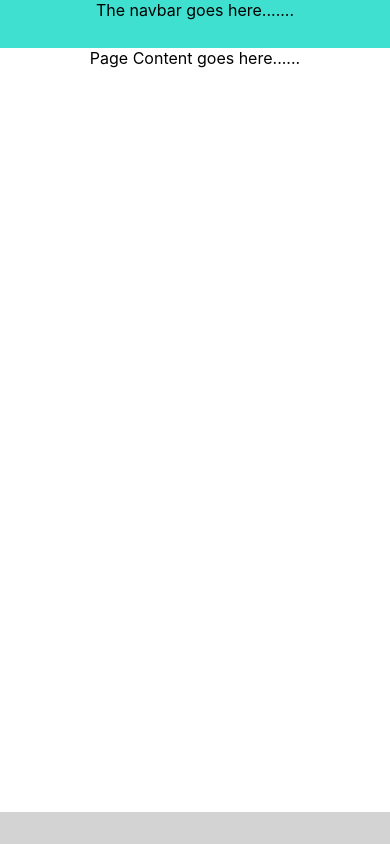
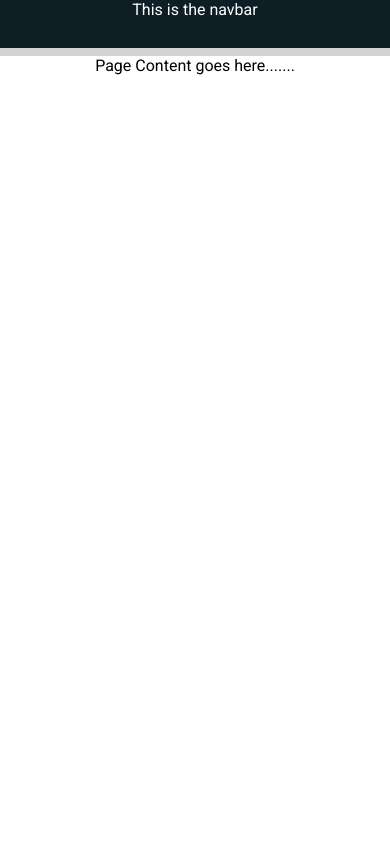
Before and after one commit to AyishaSeidu/dashboard_react, a React (Create React App) app: page / in a window 390 px wide. Built offline with nearby package versions, Linux system fonts and the light colour scheme.

Commit message:
make page responsive

```diff
--- a/src/App.css
+++ b/src/App.css
@@ -1,3 +1,5 @@
+@import url('https://fonts.googleapis.com/css2?family=Roboto:wght@300;400&display=swap');
+
 .App {
   text-align: center;
 }
--- a/src/components/NavBar.js
+++ b/src/components/NavBar.js
@@ -4,7 +4,7 @@ import React from 'react'
 function NavBar() {
     return (
         <NavBarContainer>
-            The navbar goes here.......
+            This is the navbar
         </NavBarContainer>
     )
 }
@@ -12,6 +12,13 @@ function NavBar() {
 export default NavBar
 
 const NavBarContainer = styled.div`
-background-color: turquoise;
+background-color: ${({theme})=>theme.colors.secondary};
 grid-area: navbar;
+width: 100vw;
+height: 100%;
+color:${({theme})=>theme.colors.primary};
+@media (${({theme})=>theme.mediaquery.largeScreens}) {
+ height: 100vh;
+ width: 100%;
+}
 `;
--- a/src/components/Page.js
+++ b/src/components/Page.js
@@ -17,13 +17,20 @@ function Page() {
 export default Page
 
 const PageContainer = styled.div`
+font-family: 'Roboto', sans-serif;
 background-color: lightgrey;
 height: 100vh;
 width: 100vw;
 display: grid;
-grid-template-rows: 3rem 1fr 2rem;
+grid-gap: 0.5em;
+grid-template-rows: 3rem 1fr;
 grid-template-areas:
 'navbar'
-'content'
-'pagination'
+'content';
+
+@media (${({theme})=>theme.mediaquery.largeScreens}) {
+    grid-template-columns: 6rem 1fr;
+    grid-template-areas:
+    'navbar content';
+}
 `;
--- a/src/components/UserForm/Form.js
+++ b/src/components/UserForm/Form.js
@@ -4,7 +4,7 @@ import React from 'react'
 function Form() {
     return (
         <FormContainer>
-            Page Content goes here......
+            Page Content goes here.......
         </FormContainer>
     )
 }
--- a/src/index.js
+++ b/src/index.js
@@ -3,10 +3,14 @@ import ReactDOM from 'react-dom';
 import './index.css';
 import App from './App';
 import reportWebVitals from './reportWebVitals';
+import {ThemeProvider} from '@emotion/react';
+import {theme} from './themes/Themes'
 
 ReactDOM.render(
   <React.StrictMode>
+    <ThemeProvider theme={theme}>
     <App />
+    </ThemeProvider>
   </React.StrictMode>,
   document.getElementById('root')
 );
--- /dev/null
+++ b/src/themes/Themes.js
@@ -0,0 +1,12 @@
+export const theme = {
+    colors: {
+        primary: 'white',
+        secondary: '#0e1e25'
+    },
+
+    mediaquery: {
+        largeScreens: 'min-width: 576px'
+    }
+
+
+}
```
Also changed, not shown: src/components/themes/Themes.js (deleted).
